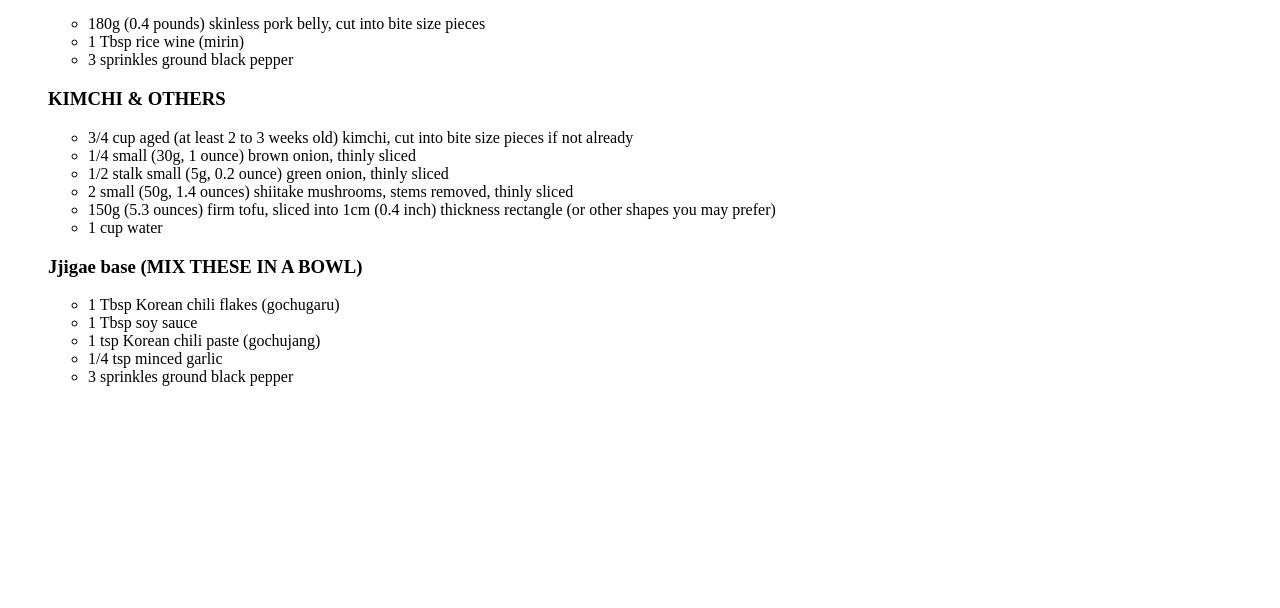
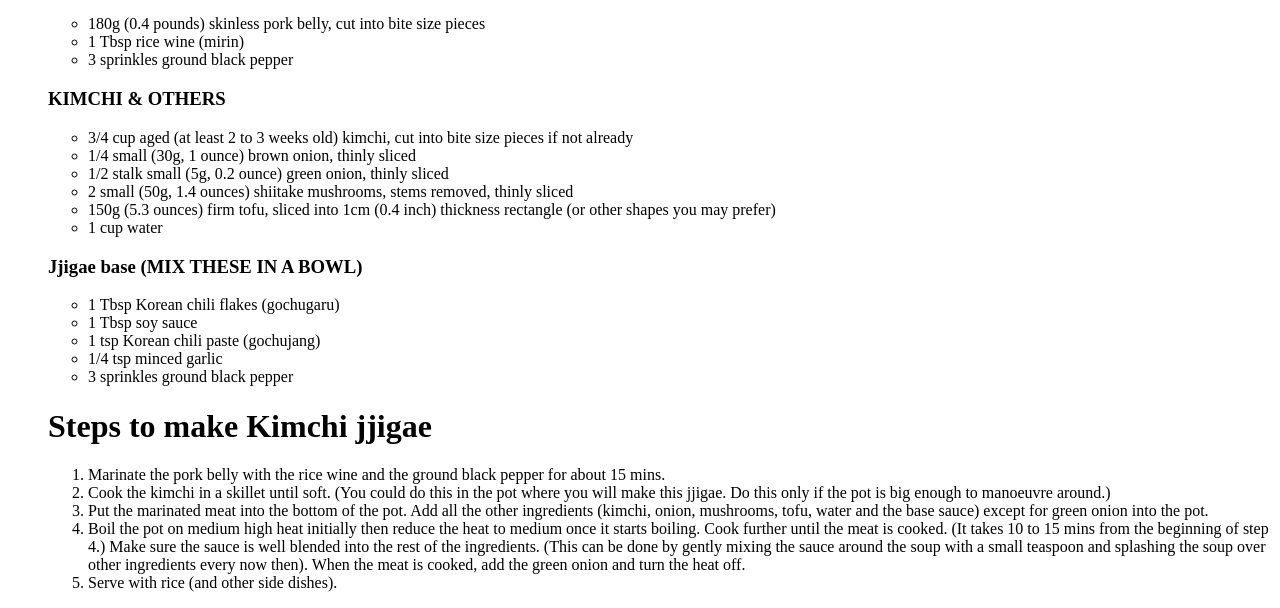
Before and after one commit to Sansi00/odin-recipes, a plain HTML site: page recipes/kimchi-stew.html in a window 1280 px wide. Shown: the part 663-1271 px from the top of the page. Before the commit the page ends 1065 px from the top, so only its background shows below. Drawn offline with Linux system fonts and the light colour scheme.

Commit message:
Add steps to make KImchi Jjigae

```diff
--- a/recipes/kimchi-stew.html
+++ b/recipes/kimchi-stew.html
@@ -35,6 +35,14 @@
                     <li>1/4 tsp minced garlic</li>
                     <li>3 sprinkles ground black pepper</li>
                 </ul>
+        <h1>Steps to make Kimchi jjigae</h1>
+        <ol>
+            <li>Marinate the pork belly with the rice wine and the ground black pepper for about 15 mins.</li>
+            <li>Cook the kimchi in a skillet until soft. (You could do this in the pot where you will make this jjigae. Do this only if the pot is big enough to manoeuvre around.)</li>
+            <li>Put the marinated meat into the bottom of the pot. Add all the other ingredients (kimchi, onion, mushrooms, tofu, water and the base sauce) except for green onion into the pot.</li>
+            <li>Boil the pot on medium high heat initially then reduce the heat to medium once it starts boiling. Cook further until the meat is cooked. (It takes 10 to 15 mins from the beginning of step 4.) Make sure the sauce is well blended into the rest of the ingredients. (This can be done by gently mixing the sauce around the soup with a small teaspoon and  splashing the soup over other ingredients every now then). When the meat is cooked, add the green onion and turn the heat off.</li>
+            <li>Serve with rice (and other side dishes).</li>
+        </ol>
 
 
 
```
